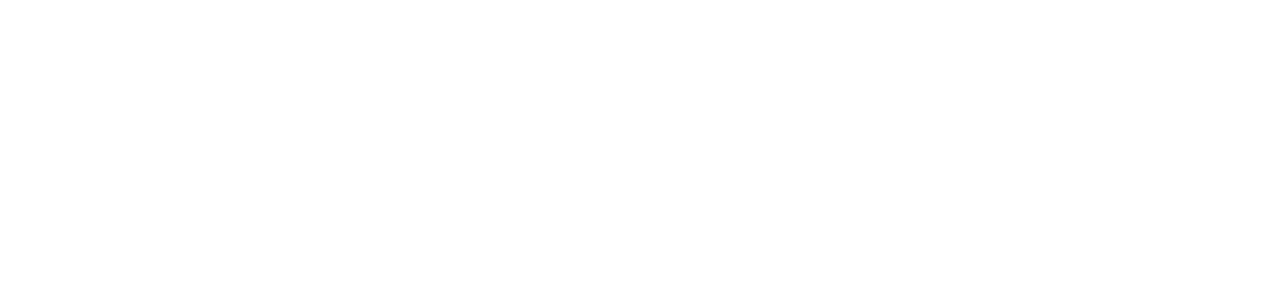
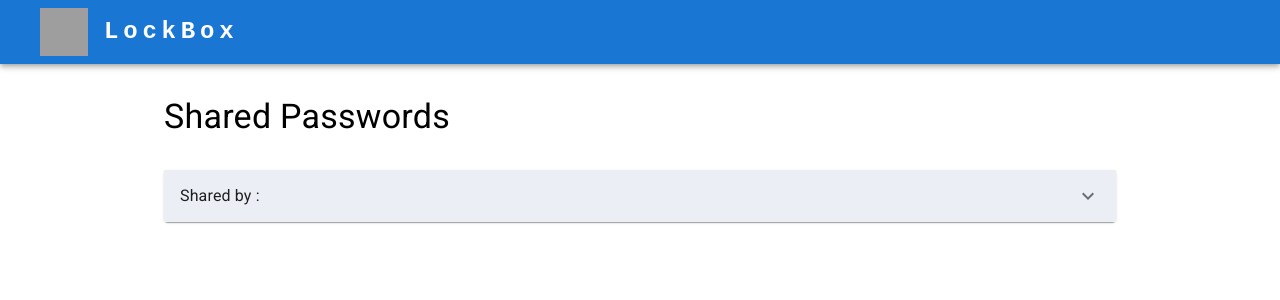
Before and after one commit to Janani-Mayadunna/lockbox-monorepo, a React (Create React App) app in the folder apps/lockbox-fe/: page /password_vault/received in a window 1280 px wide. Before the commit this address had no page. Shown: the top 300 px of the page. Built offline with nearby package versions, Linux system fonts and the light colour scheme; grey boxes are pictures that could not be loaded.

Commit message:
feat: LOC-43 - create received passwords UI (FE)

```diff
--- a/apps/lockbox-fe/src/components/global/AppBar.tsx
+++ b/apps/lockbox-fe/src/components/global/AppBar.tsx
@@ -19,6 +19,7 @@
 const pages = [
   { title: 'Home', path: '/' },
   { title: 'Password Vault', path: '/dashboard' },
+  { title: 'Received Vault', path: '/password_vault/received' },
 ];
 const settings = ['Profile', 'Password Vault', 'Logout'];
 
--- a/apps/lockbox-fe/src/constants/route.ts
+++ b/apps/lockbox-fe/src/constants/route.ts
@@ -5,7 +5,8 @@
   DASHBOARD: '/dashboard',
   PASSWORD_VAULT: '/password-vault',
   PASSWORD_VAULT_ADD: '/password-vault/add',
-  SHARED: '/vault/shared/:sharedToken',
+  PUBLIC_SHARED: '/vault/shared/:sharedToken',
+  USERS_SHARED: '/password_vault/received'
 };
 
 export default ROUTE;
--- a/apps/lockbox-fe/src/pages/auth/SignUp.tsx
+++ b/apps/lockbox-fe/src/pages/auth/sign-up/SignUp.tsx
@@ -1,9 +1,9 @@
-import ResponsiveAppBar from '../../../src/components/global/AppBar';
+import ResponsiveAppBar from '../../../components/global/AppBar';
 import { Box, Button, TextField, Typography } from '@mui/material';
 import React, { useState } from 'react';
 import { Link, useNavigate } from 'react-router-dom';
-import { IUserSignIn } from './interfaces';
-import { hashPassword } from '../../../src/helpers/crypto';
+import { IUserSignIn } from '../interfaces';
+import { hashPassword } from '../../../helpers/crypto';
 
 const SignUp = () => {
   const [user, setUser] = useState({
--- a/apps/lockbox-fe/src/pages/dashboard/components/modals/DirectShareModal.tsx
+++ b/apps/lockbox-fe/src/pages/dashboard/components/modals/DirectShareModal.tsx
@@ -118,10 +118,6 @@
       });
   };
 
-  React.useEffect(() => {
-    console.log('xx', computeSecret);
-  }, [computeSecret]);
-
   return (
     <div>
       <Snackbar
--- /dev/null
+++ b/apps/lockbox-fe/src/pages/users-shared/index.tsx
@@ -0,0 +1,80 @@
+import ResponsiveAppBar from '../../../src/components/global/AppBar';
+import {
+  Accordion,
+  AccordionDetails,
+  AccordionSummary,
+  Box,
+  Button,
+  Container,
+  Typography,
+} from '@mui/material';
+import ExpandMoreIcon from '@mui/icons-material/ExpandMore';
+
+const ReceivedPasswordsVault = () => {
+
+  return (
+    <>
+      <ResponsiveAppBar />
+      <Container sx={{ width: 1000 }}>
+        <div>
+          <Typography
+            sx={{ mt: 4, mb: 4 }}
+            variant="h4"
+            component="h2"
+            gutterBottom
+          >
+            Shared Passwords
+          </Typography>
+
+          <Box>
+            <Accordion>
+              <AccordionSummary
+                expandIcon={<ExpandMoreIcon />}
+                aria-controls="panel1a-content"
+                id="panel1a-header"
+                sx={{ backgroundColor: '#ebeef4' }}
+              >
+                <Typography variant="subtitle1" component="h5">
+                  Shared by :
+                </Typography>
+              </AccordionSummary>
+              <AccordionDetails>
+                <Box display="flex" justifyContent="space-around">
+                  <Box>
+                    <Typography gutterBottom sx={{ mt: 1, mb: 1 }} variant="h6">
+                      <strong>Username: </strong>
+                    </Typography>
+                    <Typography gutterBottom sx={{ mt: 1, mb: 1 }} variant="h6">
+                      <strong>Password:</strong>
+                    </Typography>
+                    <Typography gutterBottom sx={{ mt: 1, mb: 1 }} variant="h6">
+                      <strong>Sender Name:</strong>
+                    </Typography>
+                    <Typography gutterBottom sx={{ mt: 1, mb: 1 }} variant="h6">
+                      <strong>Sender Email:</strong>
+                    </Typography>
+                  </Box>
+
+                  <Box sx={{ display: 'flex', flexDirection: 'column' }}>
+                    <Button
+                      variant="contained"
+                      color="primary"
+                      sx={{ mt: 4, mb: 4 }}
+                    >
+                      Add to My Vault
+                    </Button>
+                    <Button variant="contained" color="secondary">
+                      Delete
+                    </Button>
+                  </Box>
+                </Box>
+              </AccordionDetails>
+            </Accordion>
+          </Box>
+        </div>
+      </Container>
+    </>
+  );
+};
+
+export default ReceivedPasswordsVault;
```
Also changed, not shown: apps/lockbox-fe/src/pages/auth/login/Auth.tsx (renamed from apps/lockbox-fe/src/pages/auth/Auth.tsx, +6 -6 lines), apps/lockbox-fe/src/pages/public-shared/index.tsx (renamed from apps/lockbox-fe/src/pages/shared/index.tsx, +4 -4 lines), apps/lockbox-fe/src/routes/routes.tsx (+10 -5 lines).
